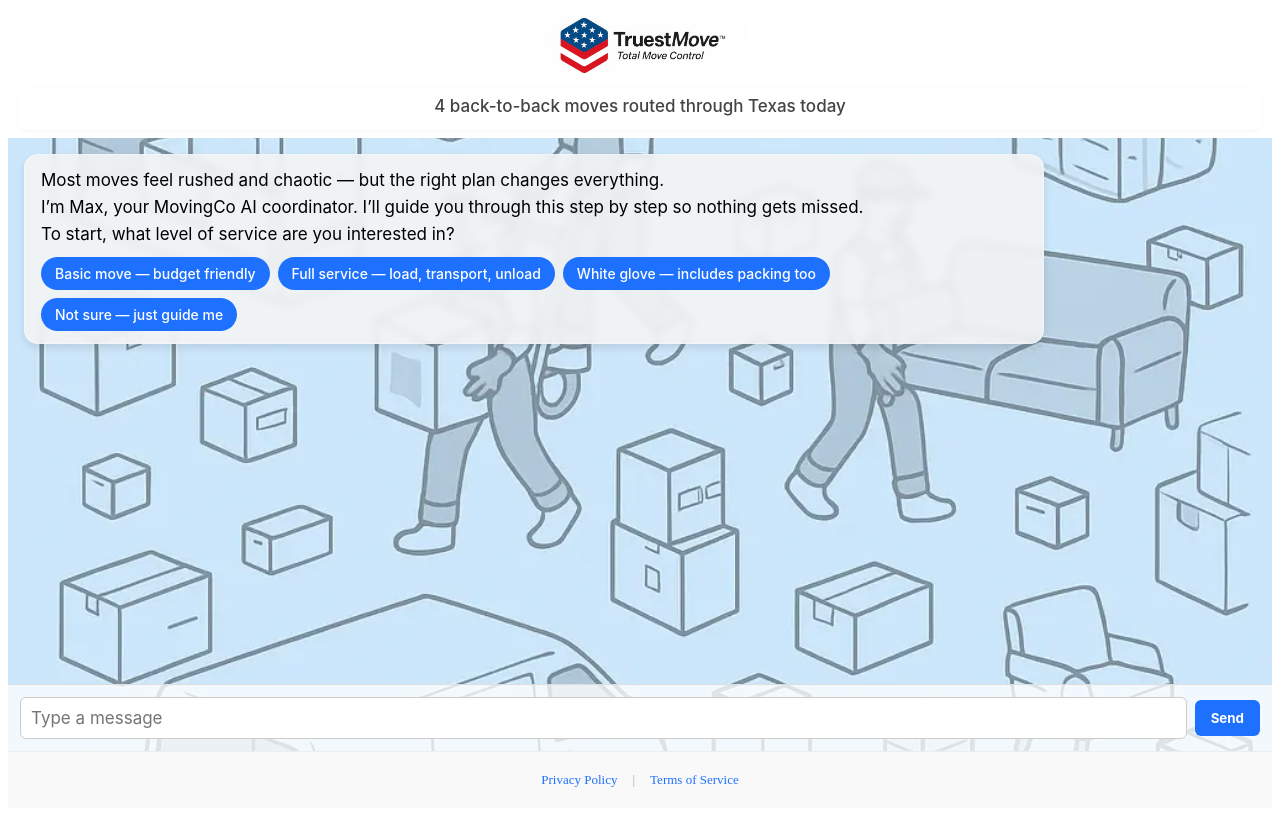
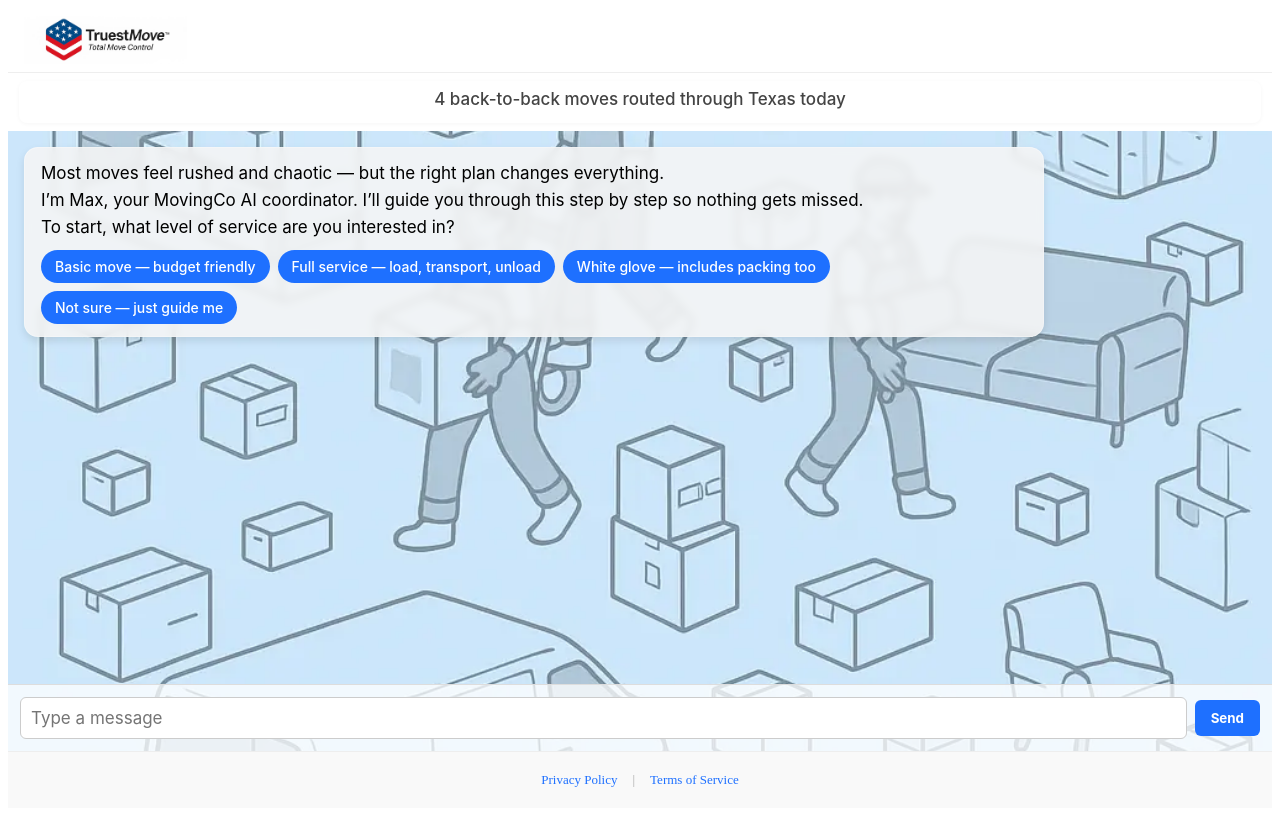
Before and after one commit to Trent2000Steel/V2, a Next.js app: page / in a window 1280 px wide. Built offline with nearby package versions, Linux system fonts and the light colour scheme.

Commit message:
Update Header.js

```diff
--- a/components/Header.js
+++ b/components/Header.js
@@ -3,7 +3,7 @@ export default function Header() {
     <header style={styles.header}>
       <img
         src="/Pix88.webp"
-        alt="MovingCo logo"
+        alt="TruestMove logo"
         style={styles.logoImg}
       />
     </header>
@@ -12,20 +12,19 @@ export default function Header() {
 
 const styles = {
   header: {
-    height: '76px',                    // ⬇️ Reduced overall height
-    backgroundColor: '#ffffff',       // ✅ Clean white background
-    borderBottom: 'none',             // 🚫 Removes grey line
+    height: '64px',              // ⬇️ Tight header height
+    backgroundColor: '#ffffff',  // ✅ White background
     display: 'flex',
     alignItems: 'center',
-    justifyContent: 'center',
+    justifyContent: 'flex-start', // ⬅️ Logo sticks to the left
     position: 'sticky',
     top: 0,
     zIndex: 1000,
-    paddingBottom: '0',               // ⬇️ Pulls trust bar closer
-    marginBottom: '-4px',             // ⬇️ Tighter spacing to next element
+    padding: '0 16px',           // ⬇️ Small left/right padding
+    borderBottom: '1px solid #eee' // ✅ Optional subtle divider
   },
   logoImg: {
-    height: '64px',
+    height: '48px',              // ⬇️ Fits well in header
     objectFit: 'contain',
     userSelect: 'none',
   }
```
